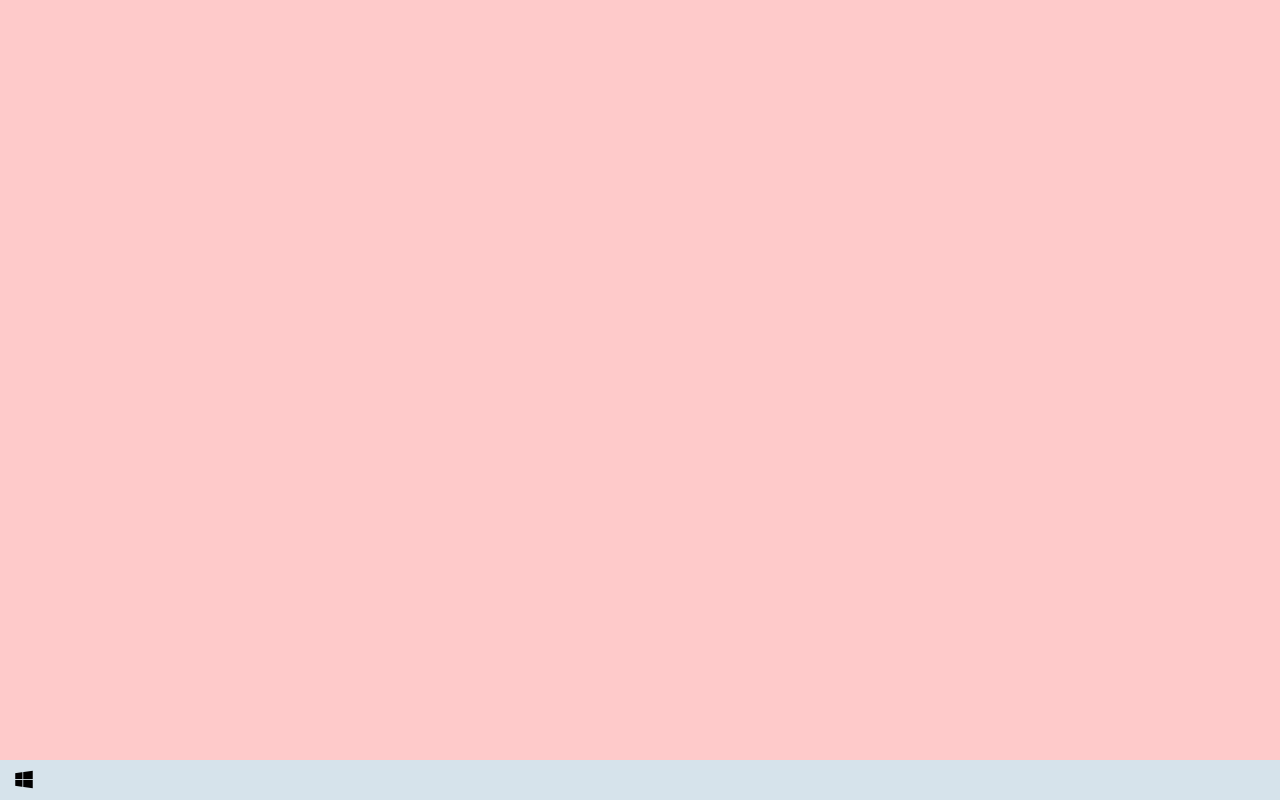
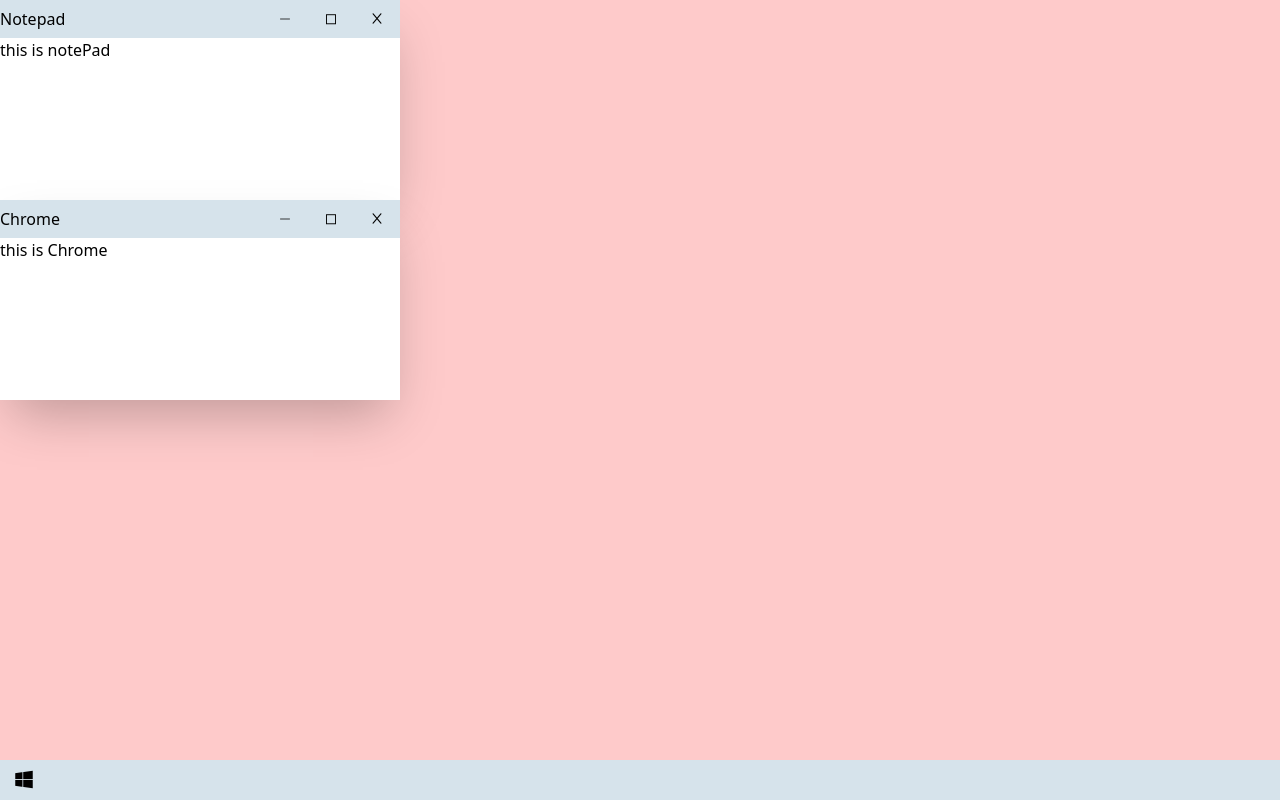
Before and after one commit to vuongle2609/Windows-10, a React (Create React App) app: page / in a window 1280 px wide. Built offline with nearby package versions, Linux system fonts and the light colour scheme.

Commit message:
add move and resize windows

```diff
--- a/package.json
+++ b/package.json
@@ -6,8 +6,10 @@
     "@testing-library/jest-dom": "^5.16.2",
     "@testing-library/react": "^12.1.3",
     "@testing-library/user-event": "^13.5.0",
+    "re-resizable": "^6.9.1",
     "react": "^17.0.2",
     "react-dom": "^17.0.2",
+    "react-draggable": "^4.4.4",
     "react-router-dom": "^6.2.1",
     "react-scripts": "5.0.0",
     "web-vitals": "^2.1.4",
--- /dev/null
+++ b/src/components/Apps/Chrome.js
@@ -0,0 +1,11 @@
+import WindowsBase from "./WindowsBase";
+
+const NotePad = () => {
+  return (
+      <WindowsBase name="Chrome" resizer="chrome">
+        <div className="w-full h-full bg-white">this is Chrome</div>
+      </WindowsBase>
+  );
+};
+
+export default NotePad;
--- /dev/null
+++ b/src/components/Apps/NotePad.js
@@ -0,0 +1,11 @@
+import WindowsBase from "./WindowsBase";
+
+const NotePad = () => {
+  return (
+        <WindowsBase name="Notepad" resizer="notePad">
+      <div className="w-full h-full bg-white">this is notePad</div>
+    </WindowsBase>
+  );
+};
+
+export default NotePad;
--- /dev/null
+++ b/src/components/Apps/WindowsBase.js
@@ -0,0 +1,48 @@
+import Draggable from "react-draggable";
+import { Resizable } from "re-resizable";
+
+const WindowsBase = (props) => {
+  return (
+    <Draggable handle=".topBar">
+      <Resizable
+        defaultSize={{
+          width: 400,
+          height: 200,
+        }}
+        minWidth='400'
+        minHeight='250'
+      >
+        <div
+          className={
+            "relative inline-flex flex-col shadow-2xl w-full h-full resize"
+          }
+        >
+          <div
+            className={
+              "absolute bottom-0 right-0 " + "resizer-" + props.resizer
+            }
+          ></div>
+          <div className=" w-full h-[38px] bg-lightMode dark:bg-darkMode justify-between flex items-center">
+            <p className="">{props.name}</p>
+            <div className="flex-1 topBar h-full"></div>
+            <div className="flex items-center h-full">
+              <div className="w-[46px] flex h-full items-center justify-center">
+                <i className="fa-regular fa-horizontal-rule text-[8px]"></i>
+              </div>
+              <div className="w-[46px] flex h-full items-center justify-center">
+                <i className="fa-regular fa-square-full text-[10px]"></i>
+              </div>
+              <div className="w-[46px] flex h-full items-center justify-center hover:bg-[#e81123] hover:text-white">
+                <i className="fa-regular fa-x text-[12px]"></i>
+              </div>
+            </div>
+          </div>
+
+          <div className="w-full flex-1">{props.children}</div>
+        </div>
+      </Resizable>
+    </Draggable>
+  );
+};
+
+export default WindowsBase;
--- a/src/components/Taskbar.js
+++ b/src/components/Taskbar.js
@@ -6,7 +6,7 @@
 
   return (
     <>
-      <div className="fixed bottom-0 left-0 right-0 h-[40px] bg-lightMode dark:bg-darkMode flex">
+      <div className="fixed bottom-0 left-0 right-0 h-[40px] bg-lightMode dark:bg-darkMode flex z-99999">
         <div
           className="h-[40px] w-[48px] flex justify-center items-center hover:bg-red-200"
           onClick={setMenuOpen}
@@ -18,6 +18,7 @@
         </div> */}
       </div>
       <TaskbarMenu />
+
     </>
   );
 };
--- a/src/container/Desktop.js
+++ b/src/container/Desktop.js
@@ -1,8 +1,16 @@
-import Taskbar from '../components/Taskbar'
+import Taskbar from "../components/Taskbar";
+import NotePad from "../components/Apps/NotePad";
+import Chrome from "../components/Apps/Chrome";
+
 const Desktop = () => {
-  return (<div className="fixed top-0 bottom-0 left-0 right-0 bg-red-200">
-      <Taskbar/>
-  </div>);
+  return (
+    <div className="fixed top-0 bottom-0 left-0 right-0 bg-red-200 select-none">
+      {/* <WindowsBase /> */}
+      <NotePad />
+      <Chrome />
+      <Taskbar />
+    </div>
+  );
 };
 
 export default Desktop;
--- a/src/index.js
+++ b/src/index.js
@@ -1,7 +1,7 @@
 import React from "react";
 import ReactDOM from "react-dom";
+import "./css/fontawesome.css";
 import "./css/index.css";
-import "./css/fontawesome.css";
 import { BrowserRouter } from "react-router-dom";
 import App from "./App";
 
```
Also changed, not shown: 1 other file (tests, documents, lock files or other folders).
